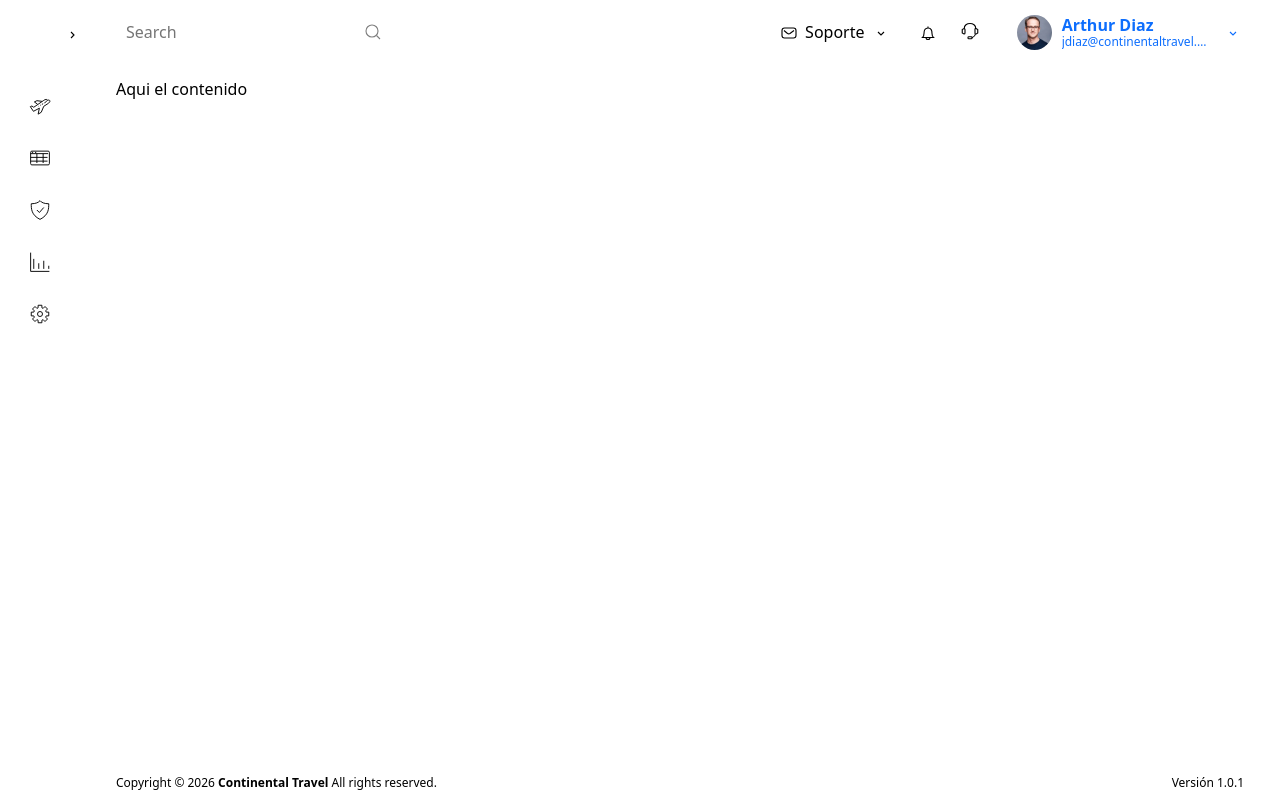
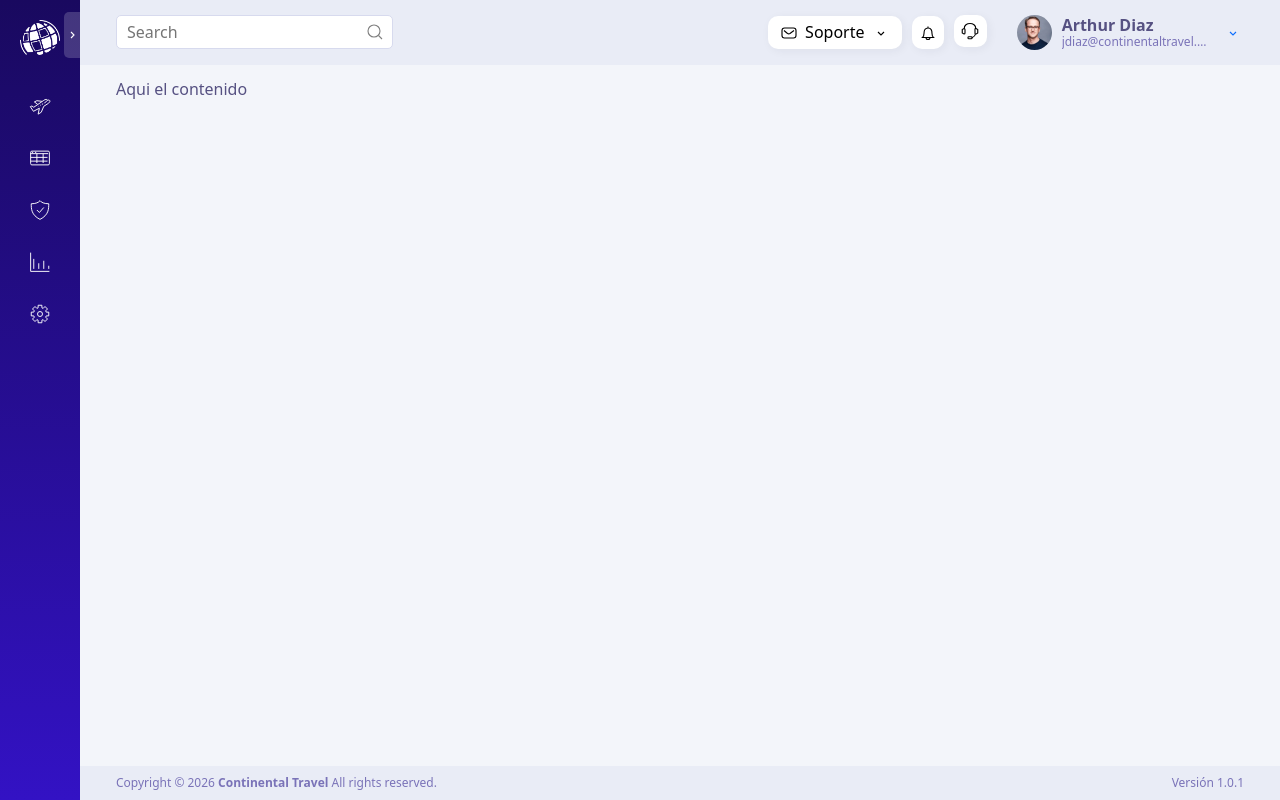
Before and after one commit to ArturDiaz/Layout-ContiHub, a plain HTML site: page index.html in a window 1280 px wide. Drawn offline with Linux system fonts and the light colour scheme.

Commit message:
Css corregido - paleta de colores

```diff
--- a/Content/css/style.css
+++ b/Content/css/style.css
@@ -1,5 +1,5 @@
 /*Paleta de colores*/
-@import url("Content/css/paleta-color.css");
+@import url("paleta-color.css");
 /**/
 
 *{
```
